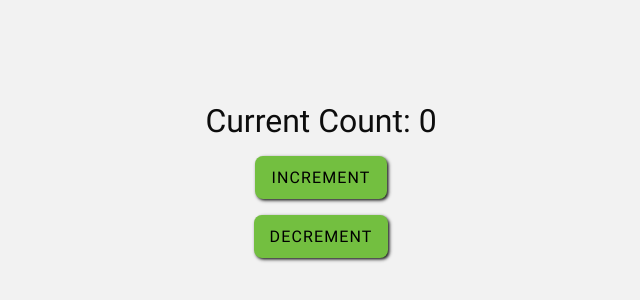
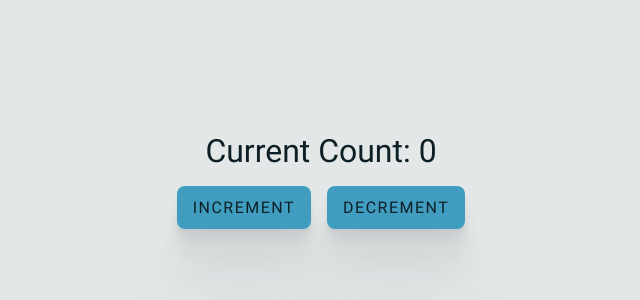
Before and after one commit to Draxerra/vite-playground, a React (Vite) app: page / in a window 1280 px wide. Shown: the part 220-520 px from the top of the page, without its empty margins (319-959 px from the left). Built offline with nearby package versions, Linux system fonts and the light colour scheme.

Commit message:
Add dark color scheme

```diff
--- a/index.html
+++ b/index.html
@@ -5,6 +5,7 @@
     <meta name="viewport" content="width=device-width, initial-scale=1.0" />
     <meta name="description" content="Vite React test app" />
     <meta name="theme-color" content="#FFFFFF">
+    <meta name="color-scheme" content="light dark">
     <title>Vite App</title>
     <link rel="icon" type="image/svg+xml" href="/favicon.svg" />
     <link rel="alternate icon" href="/favicon.ico" type="image.png" sizes="16x16" />
--- a/src/components/atoms/AppButton/AppButton.module.css
+++ b/src/components/atoms/AppButton/AppButton.module.css
@@ -2,19 +2,32 @@
   padding-block: 0.75em;
   padding-inline: 1em;
   border: 0;
-  border-radius: 0.5em;
-  background-color: var(--clr-primary-500);
+  border-radius: 8px;
+  background-color: var(--clr-primary);
+  color: var(--clr-primary-text);
   text-transform: uppercase;
-  letter-spacing: 0.07em;
+  letter-spacing: 1.5px;
   cursor: pointer;
-  box-shadow: 0.1em 0.1em 0.2em var(--clr-neutral-900);
 
-  &:hover, &:focus-visible {
-    outline: none;
-    background-color: var(--clr-primary-300);
+  /* Generated with https://shadows.brumm.af/ */
+  box-shadow:
+    0px 2.8px 2.2px hsl(var(--clr-primary-surface-shadow) / var(--shadow-strength)),
+    0px 6.7px 5.3px hsl(var(--clr-primary-surface-shadow) / calc(var(--shadow-strength) + 0.008)),
+    0px 12.5px 10px hsl(var(--clr-primary-surface-shadow) / calc(var(--shadow-strength) + 0.015)),
+    0px 22.3px 17.9px hsl(var(--clr-primary-surface-shadow) / calc(var(--shadow-strength) + 0.022)),
+    0px 41.8px 33.4px hsl(var(--clr-primary-surface-shadow) / calc(var(--shadow-strength) + 0.03)),
+    0px 100px 80px hsl(var(--clr-primary-surface-shadow) / calc(var(--shadow-strength) + 0.05));
+
+  &:hover {
+    --clr-primary-lightness: 45%;
   }
 
   &:focus {
     outline: none;
   }
+
+  &:focus-visible {
+    outline: 1px solid var(--clr-primary-text);
+    outline-offset: 5px;
+  }
 }
--- a/src/components/atoms/AppButton/AppButton.tsx
+++ b/src/components/atoms/AppButton/AppButton.tsx
@@ -17,7 +17,7 @@
   const Component = tag;
   return (
     <Component
-      className={classNames(className, styles["app-button"])}
+      className={classNames(className, styles["app-button"], "primary")}
       {...props}
     >
       {children}
--- a/src/css/abstracts/media-queries.css
+++ b/src/css/abstracts/media-queries.css
@@ -1,3 +1,5 @@
 @custom-media --small-viewport (width >= 40em);
 @custom-media --medium-viewport (width >= 60em);
 @custom-media --large-viewport (width >= 80em);
+
+@custom-media --dark-theme (prefers-color-scheme: dark);
--- a/src/css/root.css
+++ b/src/css/root.css
@@ -1,46 +1,34 @@
+@import "./abstracts/media-queries.css";
+
+* {
+    --clr-primary-hue: 196;
+    --clr-primary-saturation: 50%;
+    --clr-primary-lightness: 50%;
+
+    color-scheme: light;
+    --clr-primary: hsl(var(--clr-primary-hue) var(--clr-primary-saturation) var(--clr-primary-lightness));
+    --clr-primary-text: hsl(var(--clr-primary-hue) var(--clr-primary-saturation) 10%);
+    --clr-primary-surface: hsl(var(--clr-primary-hue) 10% 90%);
+    --clr-primary-surface2: hsl(var(--clr-primary-hue) 20% 80%);
+    --clr-primary-surface-shadow: var(--clr-primary-hue) 10% 20%;
+    --shadow-strength: .02;
+
+    @media (--dark-theme) {
+        color-scheme: dark;
+        --clr-primary: hsl(
+            var(--clr-primary-hue)
+            calc(var(--clr-primary-saturation) / 2)
+            calc(var(--clr-primary-lightness) / 1.5)
+        );
+        --clr-primary-text: hsl(var(--clr-primary-hue) 20% 85%);
+        --clr-primary-surface: hsl(var(--clr-primary-hue) 10% 10%);
+        --clr-primary-surface2: hsl(var(--clr-primary-hue) 20% 20%);
+        --clr-primary-surface-shadow: var(--clr-primary-hue) 50% 3%;
+        --shadow-strength: .52;
+    }
+}
+
 :root {
-    --clr-primary-100: hsl(96, 50%, 90%);
-    --clr-primary-200: hsl(96, 50%, 80%);
-    --clr-primary-300: hsl(96, 50%, 70%);
-    --clr-primary-400: hsl(96, 50%, 60%);
-    --clr-primary-500: hsl(96, 50%, 50%);
-    --clr-primary-600: hsl(96, 50%, 40%);
-    --clr-primary-700: hsl(96, 50%, 30%);
-    --clr-primary-800: hsl(96, 50%, 20%);
-    --clr-primary-900: hsl(96, 50%, 10%);
-
-    --clr-secondary-100: hsl(200, 71%, 90%);
-    --clr-secondary-200: hsl(200, 71%, 80%);
-    --clr-secondary-300: hsl(200, 71%, 70%);
-    --clr-secondary-400: hsl(200, 71%, 60%);
-    --clr-secondary-500: hsl(200, 71%, 50%);
-    --clr-secondary-600: hsl(200, 71%, 40%);
-    --clr-secondary-700: hsl(200, 71%, 30%);
-    --clr-secondary-800: hsl(200, 71%, 20%);
-    --clr-secondary-900: hsl(200, 71%, 10%);
-
-    --clr-error-100: hsl(3, 72%, 90%);
-    --clr-error-200: hsl(3, 72%, 80%);
-    --clr-error-300: hsl(3, 72%, 70%);
-    --clr-error-400: hsl(3, 72%, 60%);
-    --clr-error-500: hsl(3, 72%, 50%);
-    --clr-error-600: hsl(3, 72%, 40%);
-    --clr-error-700: hsl(3, 72%, 30%);
-    --clr-error-800: hsl(3, 72%, 20%);
-    --clr-error-900: hsl(3, 72%, 10%);
-
-    --clr-neutral-50: hsl(0, 0%, 95%);
-    --clr-neutral-100: hsl(0, 0%, 90%);
-    --clr-neutral-200: hsl(0, 0%, 80%);
-    --clr-neutral-300: hsl(0, 0%, 70%);
-    --clr-neutral-400: hsl(0, 0%, 60%);
-    --clr-neutral-500: hsl(0, 0%, 50%);
-    --clr-neutral-600: hsl(0, 0%, 40%);
-    --clr-neutral-700: hsl(0, 0%, 30%);
-    --clr-neutral-800: hsl(0, 0%, 20%);
-    --clr-neutral-900: hsl(0, 0%, 10%);
-    --clr-neutral-950: hsl(0, 0%, 5%);
-
     --fs-300: 0.8rem;
     --fs-400: 1rem;
     --fs-500: clamp(1.125rem, 0.722vw + 0.836rem, 1.414rem);
@@ -49,7 +37,7 @@
     --fs-800: clamp(2.441rem, 3.893vw + 0.884rem, 3.998rem);
     --fs-900: clamp(3.052rem, 6.502vw + 0.451rem, 5.653rem);
 
-    --inline-spacing: clamp(1rem, 10vw + -3rem, 5rem);
+    --inline-spacing: clamp(1rem, 10vw - 3rem, 5rem);
     --block-spacing: clamp(1rem, 2.5vw, 2rem);
     --spacing: 1rem;
 }
--- a/src/css/typography.css
+++ b/src/css/typography.css
@@ -1,7 +1,7 @@
 body {
     font-family: "Roboto", sans-serif;
-    background-color: var(--clr-neutral-50);
-    color: var(--clr-neutral-950);
+    background-color: var(--clr-primary-surface);
+    color: var(--clr-primary-text);
 }
 
 h1 {
```
Also changed, not shown: src/components/molecules/AppLinkButton/AppLinkButton.module.css (+18 -11 lines).
